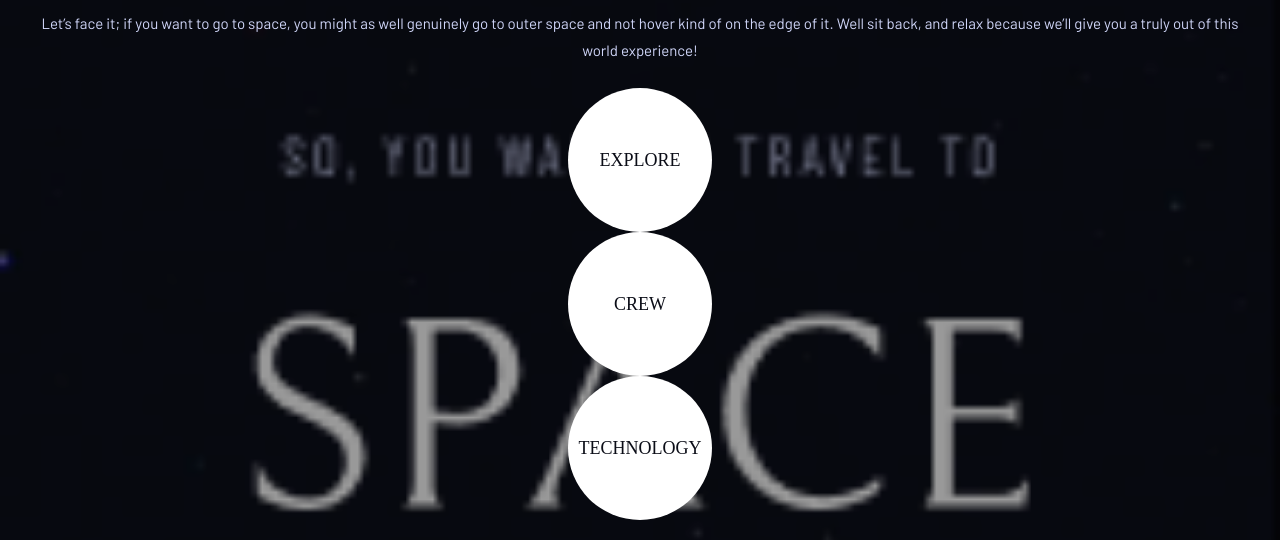
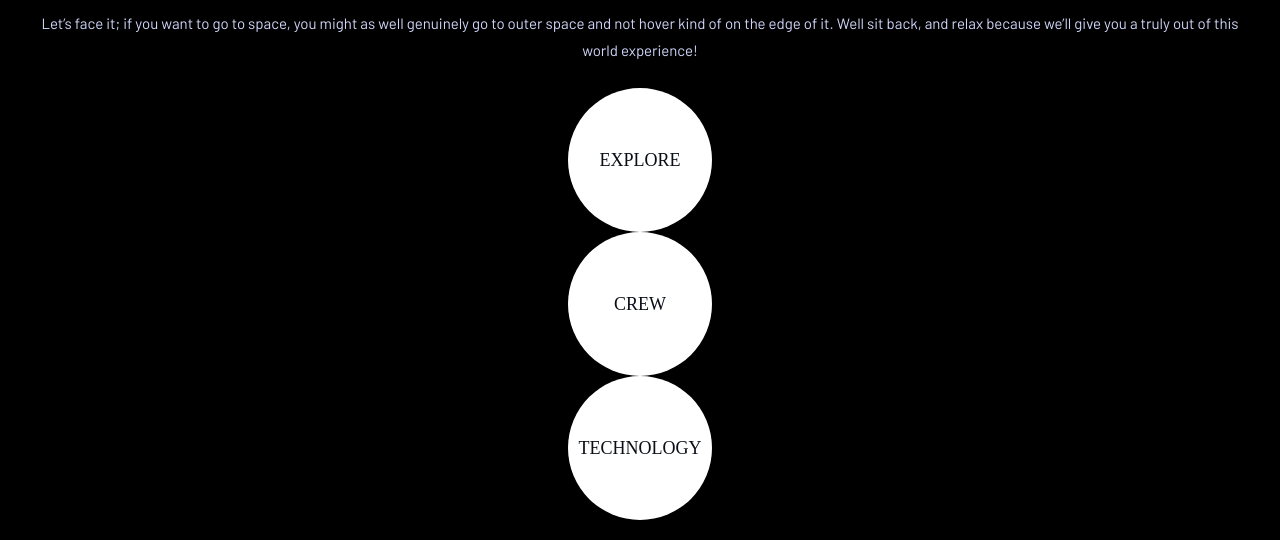
Before and after one commit to vyacheslav-piskun/kata-space-tourism, a Gatsby site: page / in a window 1280 px wide. Shown: the part 260-800 px from the top of the page. Built offline with nearby package versions, Linux system fonts and the light colour scheme; Gatsby itself is replaced by a stand-in of ours; a web font is replaced by a local one.

Commit message:
remove unused console

```diff
--- a/src/components/Layout/Layout.jsx
+++ b/src/components/Layout/Layout.jsx
@@ -8,10 +8,6 @@ const Layout = ({ children }) => {
 
 	const childrenArray = React.Children.toArray(children);
 	const currentChild = childrenArray.find(child => {
-
-		console.log('path ->', child.props.path);
-		console.log('location.pathname', location.pathname);
-		console.log('withPrefix(location.pathname)', withPrefix(location.pathname));
 
 		return withPrefix(child.props.path) === location.pathname
 	});
--- a/src/styles/global.scss
+++ b/src/styles/global.scss
@@ -39,15 +39,15 @@ html, body {
     font-size: 10px;
   }
 }
-
-body::before {
-  content: "";
-  background: url("../assets/home/mobile_home_full.png") no-repeat;
-  background-size: cover;
-  position: absolute;
-  top: 0;
-  left: 0;
-  bottom: 0;
-  right: 0;
-  opacity: 0.6;
-}
+//
+//body::before {
+//  content: "";
+//  background: url("../assets/home/mobile_home_full.png") no-repeat;
+//  background-size: cover;
+//  position: absolute;
+//  top: 0;
+//  left: 0;
+//  bottom: 0;
+//  right: 0;
+//  opacity: 0.6;
+//}
```
